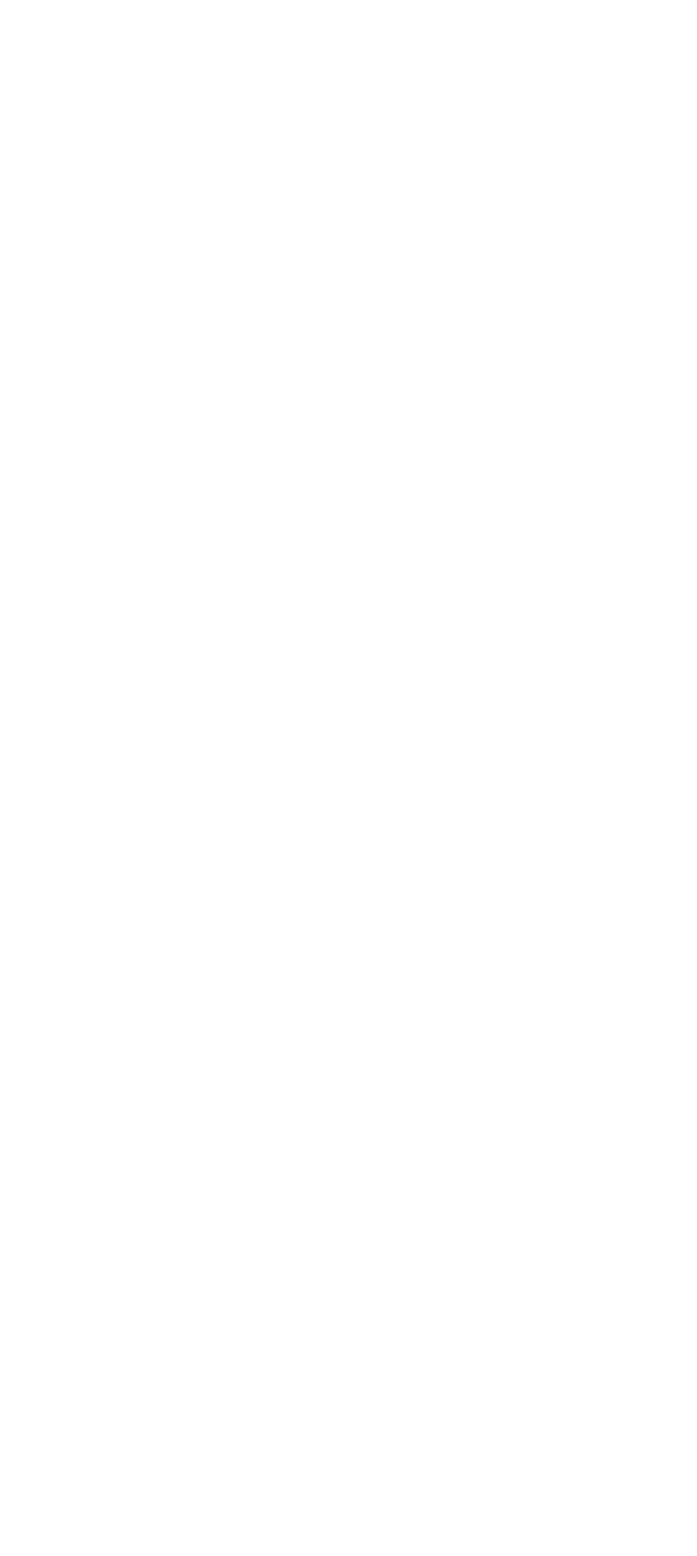
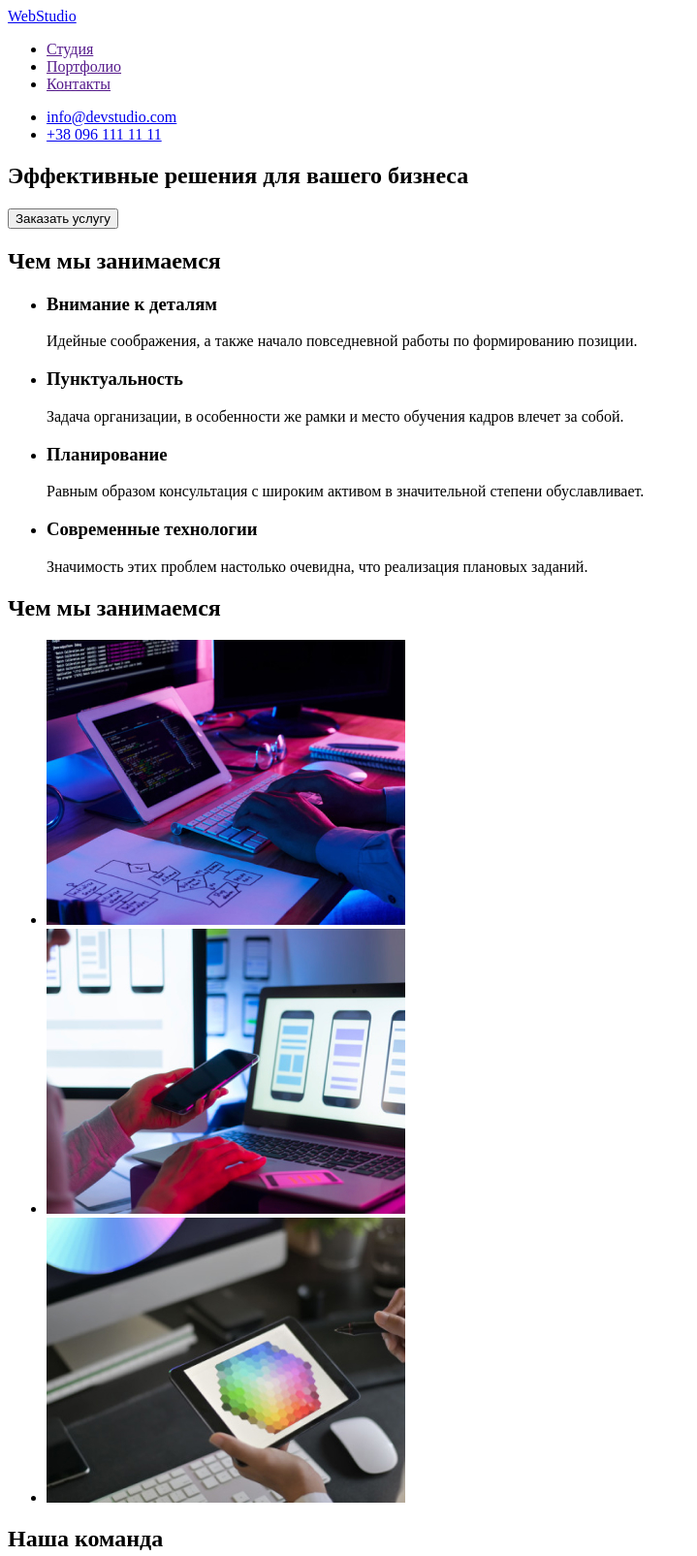
Before and after one commit to PashaL88/goit-markup-hw-01, a plain HTML site: page index.html in a window 1280 px wide. Shown: the top 1605 px of the page at 97% size, without its empty margins (0-719 px from the left). Before the commit the page ends 800 px from the top, so only its background shows below. Drawn offline with Linux system fonts and the light colour scheme.

Commit message:
HTMl-разметка без CSS

```diff
--- a/index.html
+++ b/index.html
@@ -9,15 +9,91 @@
 <body>
     <!-- Шапка -->
     <header>
+        <nav>
+            <a lang="en" href="./index.html">WebStudio</a>
+            <ul>
+                <li><a href="">Студия</a></li>
+                <li><a href="">Портфолио</a></li>
+                <li><a href="">Контакты</a></li>
+            </ul>
+        </nav>
+        <ul>
+            <li><a href="mailto:info@devstudio.com">info@devstudio.com</a></li>
+            <li><a href="tel:+380961111111">+38 096 111 11 11</a></li>
+        </ul>
     </header>
     <main>
-        <section></section>
-        <section></section>
-        <section></section>
-        <section></section>
+        <section>
+            <h1>Эффективные решения для вашего бизнеса</h1>
+            <button type="button">Заказать услугу</button>
+        </section>
+        <section>
+            <h2>Чем мы занимаемся</h2>
+                <ul>
+                    <li>
+                        <h3>Внимание к деталям</h3>
+                        <p>Идейные соображения, а также начало повседневной работы по формированию позиции.</p>
+                    </li>
+                    <li>
+                        <h3>Пунктуальность</h3>
+                        <p>Задача организации, в особенности же рамки и место обучения кадров влечет за собой.</p>
+                    </li>
+                    <li>
+                        <h3>Планирование</h3>
+                        <p>Равным образом консультация с широким активом в значительной степени обуславливает.</p>
+                    </li>
+                    <li><h3>Современные технологии</h3>
+                        <p>Значимость этих проблем настолько очевидна, что реализация плановых заданий.</p>
+                    </li>
+                </ul>
+        </section>
+        <section>
+            <h2>Чем мы занимаемся</h2>
+                <ul>
+                    <li>
+                        <img src="./images/img.jpg" alt="Печать на клавиатуре" width="370" height="294"/>
+                    </li>
+                    <li>
+                        <img src="./images/img(1).jpg" alt="Айфон" width="370" height="294"/>
+                    </li>
+                    <li>
+                        <img src="./images/img(2).jpg" alt="Айпад" width="370" height="294"/>
+                    </li>
+                </ul>
+            </section>
+            <section>
+                <h2>Наша команда</h2>
+                <ul>
+                    <li>
+                        <img src="./images/img(3).jpg" alt="Фото мужчины" width="270">
+                        <h3>Игорь Демьяненко</h3>
+                        <p>Product Designer</p>
+                    </li>
+                    <li>
+                        <img src="./images/img(4).jpg" alt="Фото женщины" width="270">
+                        <h3>Ольга Репина</h3>
+                        <p>Frontend Developer</p>
+                    </li>
+                    <li>
+                        <img src="./images/img(5).jpg" alt="Фото мужчины" width="270">
+                        <h3>Николай Тарасов</h3>
+                        <p>Marketing</p>
+                    </li>
+                    <li>
+                        <img src="./images/img(6).jpg" alt="Фото мужчины" width="270">
+                        <h3>Михаил Ермаков</h3>
+                        <p>UI Designer</p>
+                    </li>
+                </ul>
+        </section>
     </main>
     <footer>
-
+        <a lang="en" href="./index.html">WebStudio</a>
+        <address>
+            г. Киев, пр-т Леси Украинки, 26 <br />
+            <a href="mailto:info@example.com">info@example.com</a> <br />
+            <a href="tel:+380991111111">+38 099 111 11 11</a>
+        </address>
     </footer>
 
 </body>
```
Also changed, not shown: images/img(1).jpg (added), images/img(2).jpg (added), images/img(3).jpg (added), images/img(4).jpg (added), images/img(5).jpg (added), images/img(6).jpg (added), images/img.jpg (added).
